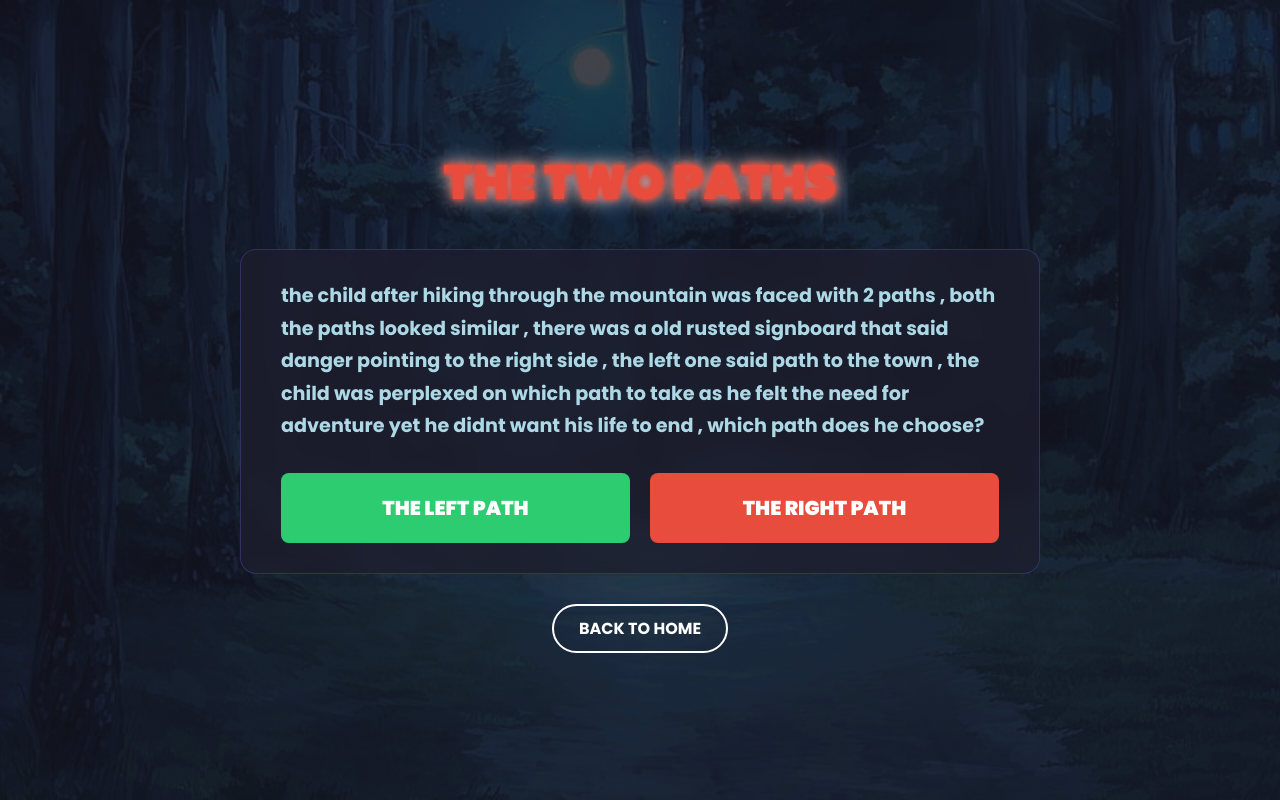
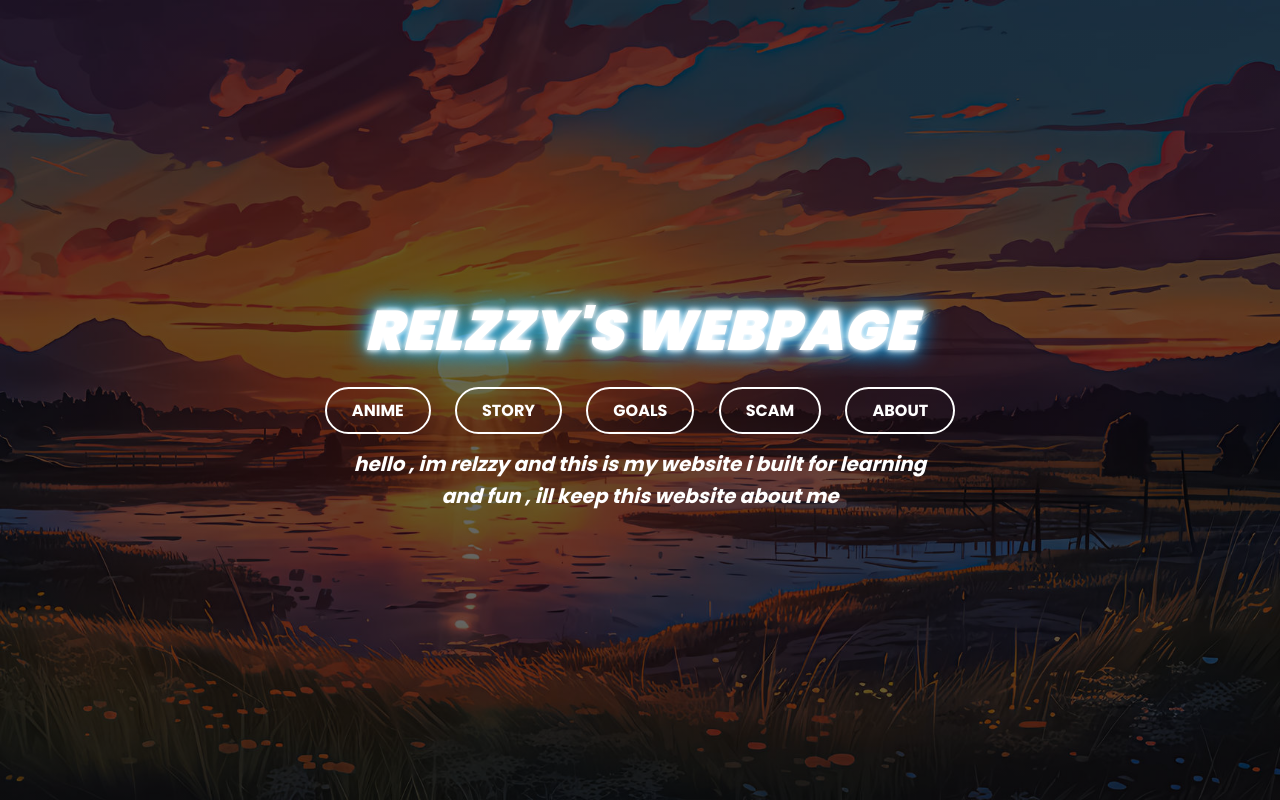
Before and after one commit to relzzy/my-personal-web, a plain HTML site: page index.html in a window 1280 px wide. Drawn offline with Linux system fonts and the light colour scheme.

Commit message:
Add files via upload

```diff
--- a/index.html
+++ b/index.html
@@ -3,26 +3,34 @@
 <head>
     <meta charset="UTF-8">
     <meta name="viewport" content="width=device-width, initial-scale=1.0">
-    <title>The Paths - Relzzy's Webpage</title>
+    <title>Home - Relzzy's Webpage</title>
 
-    <!-- Google Font (same as homepage) -->
     <link rel="preconnect" href="https://fonts.googleapis.com">
     <link rel="preconnect" href="https://fonts.gstatic.com" crossorigin>
     <link href="https://fonts.googleapis.com/css2?family=Poppins:wght@400;700;900&display=swap" rel="stylesheet">
 
-    <!--
-      CSS STYLING STARTS HERE
-      This block creates the "adventure" UI.
-    -->
     <style>
         /* Define animations we will use */
         @keyframes fadeInDown {
-            from { opacity: 0; transform: translateY(-30px); }
-            to { opacity: 1; transform: translateY(0); }
+            from {
+                opacity: 0;
+                transform: translateY(-30px);
+            }
+            to {
+                opacity: 1;
+                transform: translateY(0);
+            }
         }
+
         @keyframes fadeInUp {
-            from { opacity: 0; transform: translateY(30px); }
-            to { opacity: 1; transform: translateY(0); }
+            from {
+                opacity: 0;
+                transform: translateY(30px);
+            }
+            to {
+                opacity: 1;
+                transform: translateY(0);
+            }
         }
 
         /* Basic setup */
@@ -35,191 +43,108 @@
         body {
             font-family: 'Poppins', sans-serif;
 
-            /* --- This replaces <body ... style=""> --- */
-            background-color: #1a1a1a;
-            background-image: linear-gradient(rgba(20, 20, 30, 0.8), rgba(20, 20, 30, 0.8)), url('forest.jpg');
+            /* --- This replaces <body background="sunrise.jpg"> --- */
+            /* 1. The image */
+            background-image: linear-gradient(rgba(0, 0, 0, 0.6), rgba(0, 0, 0, 0.6)), url('sunrise.jpg');
 
-            /* 2. Dark overlay (0.8 opacity) makes text readable */
+            /* 2. Dark overlay (the 'linear-gradient' above) makes text readable */
 
             /* 3. Make the image cover the whole screen and stay fixed */
             background-size: cover;
             background-position: center;
             background-attachment: fixed;
 
-            color: #ffffff;
-
-            /* Center the content card */
+            /* 4. Center all content on the page */
             display: flex;
+            flex-direction: column;
             justify-content: center;
             align-items: center;
-            min-height: 100vh;
-            padding: 40px 0;
+            min-height: 100vh; /* Make body at least the full height of the screen */
+            text-align: center;
+            color: #ffffff; /* Default text color is white */
         }
 
-        /* Container to hold all content */
-        .container {
-            max-width: 800px;
-            width: 90%;
-            text-align: center;
-        }
+        /* --- This replaces <h1><center><i> --- */
+        h1 {
+            font-size: 3.5rem;
+            font-weight: 900;
+            font-style: italic; /* This replaces the <i> tag */
+            color: #fff;
 
-        /* --- New Title (replaces empty <h1>) --- */
-        h1 {
-            font-size: 3rem;
-            font-weight: 900;
-
-            /* Using the "danger" red from your original link */
-            color: #e74c3c;
+            /* Cool neon glow effect for the text */
             text-shadow:
-                0 0 5px #e74c3c,
-                0 0 10px #e74c3c,
-                0 0 20px #fff;
+                0 0 5px #fff,
+                0 0 10px #fff,
+                0 0 20px #00aaff, /* You can change this glow color! */
+                0 0 30px #00aaff;
 
             /* Animation */
             animation: fadeInDown 1s ease-out;
         }
 
-        /* --- THE STORY CARD ---
-          This is the main "glassy" card UI.
-        */
-        .story-card {
-            background: rgba(30, 30, 46, 0.75); /* Dark blue/purple transparent */
-            backdrop-filter: blur(10px);
-            border: 1px solid rgba(100, 100, 220, 0.3); /* Subtle blue border */
-            border-radius: 16px;
-            padding: 30px 40px; /* More padding */
-            margin-top: 30px;
-            text-align: left; /* Text should be left-aligned */
-
+        /* --- This replaces the <hr> tags and styles the links --- */
+        nav {
+            margin: 25px 0; /* Space above and below the nav bar */
             /* Animation */
             animation: fadeInUp 1s ease-out 0.3s;
-            animation-fill-mode: backwards;
+            animation-fill-mode: backwards; /* Starts animation from the 'from' state */
         }
 
-        /* --- This replaces <p><font> --- */
-        .story-text {
-            font-size: 1.2rem;
-            line-height: 1.7;
-            margin-bottom: 30px;
-            font-weight: bold; /* Replaces <b> */
+        nav a {
+            font-size: 1rem;
+            font-weight: 700; /* This replaces the <B> tag */
+            text-decoration: none;
+            color: #ffffff;
+            text-transform: uppercase;
 
-            /* This is the "lightblue" you specified */
-            color: #add8e6;
-        }
+            /* This turns the links into "pill" buttons */
+            padding: 10px 25px;
+            margin: 0 10px;
+            border: 2px solid #ffffff;
+            border-radius: 50px;
 
-        /* --- This holds the two choice buttons --- */
-        .path-options {
-            display: flex;
-            flex-wrap: wrap; /* Allows buttons to stack on small screens */
-            justify-content: space-around;
-            gap: 20px;
-        }
-
-        /* --- This is the main button style (replaces <a><font>) --- */
-        .path-btn {
-            flex: 1; /* Makes both buttons grow to fill space */
-            min-width: 200px;
-
-            display: inline-block;
-            padding: 20px 30px;
-            font-size: 1.25rem;
-            font-weight: 900;
-            text-decoration: none;
-            text-align: center;
-            text-transform: uppercase;
-            color: #ffffff;
-            border: none;
-            border-radius: 8px;
-            cursor: pointer;
-
-            /* This is the "interactive" part */
+            /* --- Animation for the button --- */
             transition: all 0.3s ease;
         }
 
-        /* --- Specific button colors --- */
-        .path-btn.left {
-            background-color: #2ecc71; /* "Safe" green */
-        }
-        .path-btn.right {
-            background-color: #e74c3c; /* "Danger" red */
+        /* --- Animation for hovering over the buttons --- */
+        nav a:hover {
+            background-color: #ffffff;
+            color: #000000;
+            transform: translateY(-5px); /* Makes the button "lift up" */
+            box-shadow: 0 5px 15px rgba(255, 255, 255, 0.3);
         }
 
-        /* --- Interactive hover effect --- */
-        .path-btn:hover {
-            transform: translateY(-5px);
-            box-shadow: 0 10px 20px rgba(0, 0, 0, 0.3);
-        }
-        .path-btn.left:hover {
-            box-shadow: 0 5px 20px #2ecc71aa;
-        }
-        .path-btn.right:hover {
-            box-shadow: 0 5px 20px #e74c3caa;
-        }
-
-
-        /* --- Back Button (styled like homepage nav) --- */
-        .back-button {
-            display: inline-block;
-            margin-top: 30px;
-            font-size: 1rem;
-            font-weight: 700;
-            text-decoration: none;
-            color: #ffffff;
-            text-transform: uppercase;
-            padding: 10px 25px;
-            border: 2px solid #ffffff;
-            border-radius: 50px;
-            transition: all 0.3s ease;
+        /* --- This replaces <p><b><i> --- */
+        .welcome-text {
+            font-size: 1.25rem;
+            font-weight: bold;  /* Replaces <b> */
+            font-style: italic; /* Replaces <i> */
+            max-width: 600px; /* Keeps the text from getting too wide */
+            line-height: 1.6;
 
             /* Animation */
-            animation: fadeInUp 1s ease-out 0.9s;
+            animation: fadeInUp 1s ease-out 0.6s;
             animation-fill-mode: backwards;
-        }
-
-        .back-button:hover {
-            background-color: #ffffff;
-            color: #000000;
-            transform: translateY(-5px);
-            box-shadow: 0 5px 15px rgba(255, 255, 255, 0.3);
         }
     </style>
 </head>
+
 <body>
 
-    <!--
-      CLEANED-UP HTML
-      All old tags are gone.
-      Links are now big, styled buttons.
-    -->
-    <div class="container">
+    <h1>RELZZY'S WEBPAGE</h1>
 
-        <!-- Title -->
-        <h1>THE TWO PATHS</h1>
+    <nav>
+        <a href="anime.html">ANIME</a>
+        <a href="story.html/index.html">STORY</a>
+        <a href="test.html">GOALS</a>
+        <a href="input.html">SCAM</a>
+        <a href="about.html">ABOUT</a>
+    </nav>
 
-        <!-- The main story card -->
-        <div class="story-card">
-
-            <!-- Your story text, now with a class -->
-            <p class="story-text">
-                the child after hiking through the mountain was faced with 2 paths , both the paths looked similar , there was a old rusted signboard that said danger pointing to the right side , the left one said path to the town , the child was perplexed on which path to take as he felt the need for adventure yet he didnt want his life to end , which path does he choose?
-            </p>
-
-            <!-- The new interactive buttons -->
-            <div class="path-options">
-                <a href="page1.html" class="path-btn left">THE LEFT PATH</a>
-                <a href="page2.html" class="path-btn right">THE RIGHT PATH</a>
-            </div>
-
-        </div>
-
-        <!--
-          *** THIS IS THE FIX ***
-          The link is changed from "home.html" to "../index.html"
-          to go UP one folder to your main homepage.
-        -->
-        <a href="../index.html" class="back-button">Back to Home</a>
-
-    </div> <!-- End of .container -->
+    <p class="welcome-text">
+        hello , im relzzy and this is my website i built for learning and fun , ill keep this website about me
+    </p>
 
 </body>
 </html>
```
